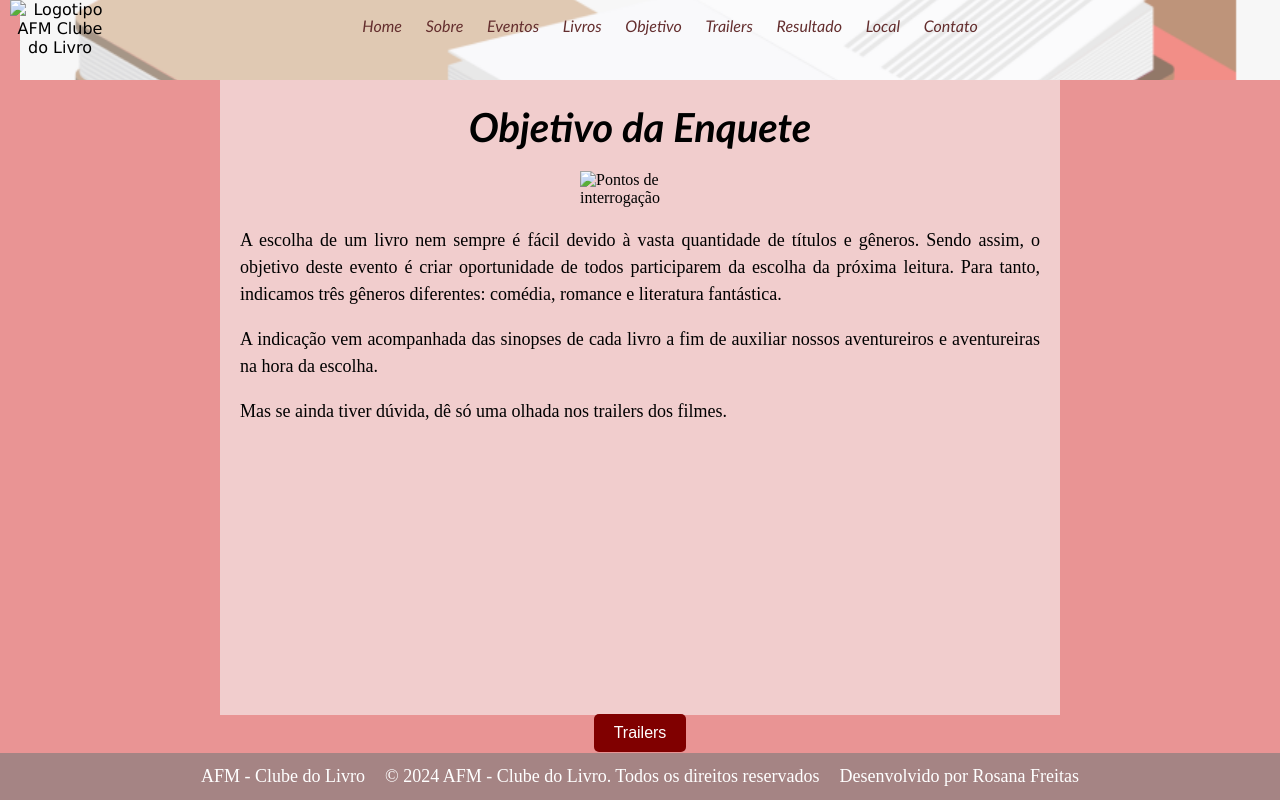
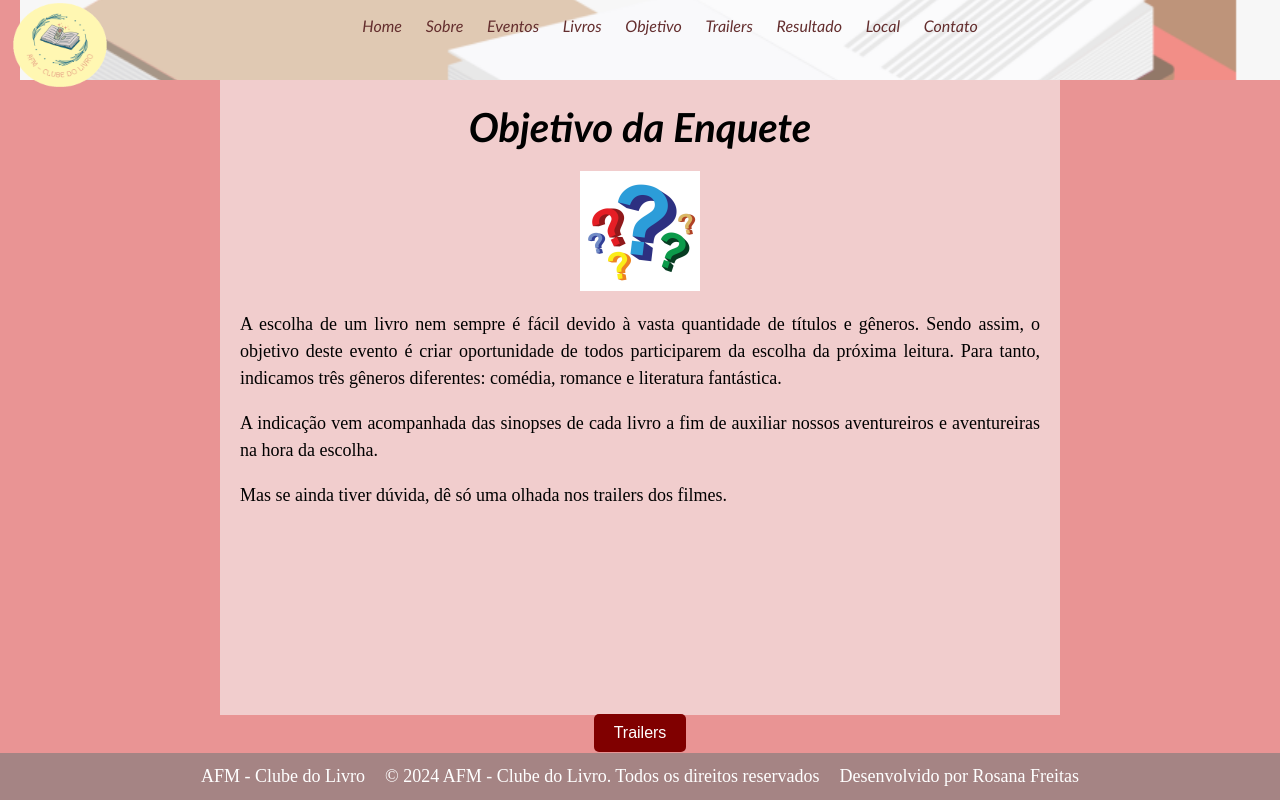
Before and after one commit to ZannFreitas/Trabalhos-Finais, a plain HTML site: page objetivo.html in a window 1280 px wide. Drawn offline with Linux system fonts and the light colour scheme; files whose address does not match are found by name.

Commit message:
Update objetivo.html

```diff
--- a/objetivo.html
+++ b/objetivo.html
@@ -5,7 +5,7 @@
     <meta name="viewport" content="width=device-width, initial-scale=1.0">
     <title>AFM - Objetivo</title>
     <link rel="stylesheet" type="text/css" href="style.css"/>
-    <link rel="shortcut icon" href="Imagens/afm-clube-do-livro-logo.ico">
+    <link rel="shortcut icon" href="afm-clube-do-livro-logo.ico">
 
     <style>
         /* Estilos para o conteúdo */
@@ -76,7 +76,7 @@
 
     <header class="banner">
 
-        <img src="Imagens/AFM - clube-do-livro-logo.png" alt="Logotipo AFM Clube do Livro" class="logo">
+        <img src="AFM - clube-do-livro-logo.png" alt="Logotipo AFM Clube do Livro" class="logo">
 
 
         <nav class="menu">
@@ -99,7 +99,7 @@
     <div class="content">
         <h2>Objetivo da Enquete</h2>
         <div class="imagem">
-            <img src="Imagens/question.marks.jpg" alt="Pontos de interrogação" class="zoom-image">
+            <img src="question.marks.jpg" alt="Pontos de interrogação" class="zoom-image">
         </div>
 
         <p>A escolha de um livro nem sempre é fácil devido à vasta quantidade de títulos e gêneros. Sendo assim, o objetivo deste evento é criar oportunidade de todos participarem da escolha da próxima leitura. Para tanto, indicamos três gêneros diferentes: comédia, romance e literatura fantástica.</p>
```
